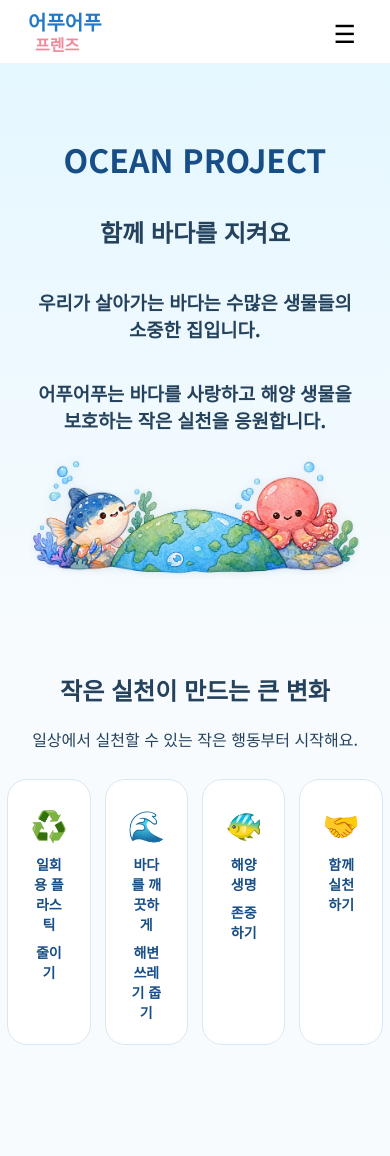
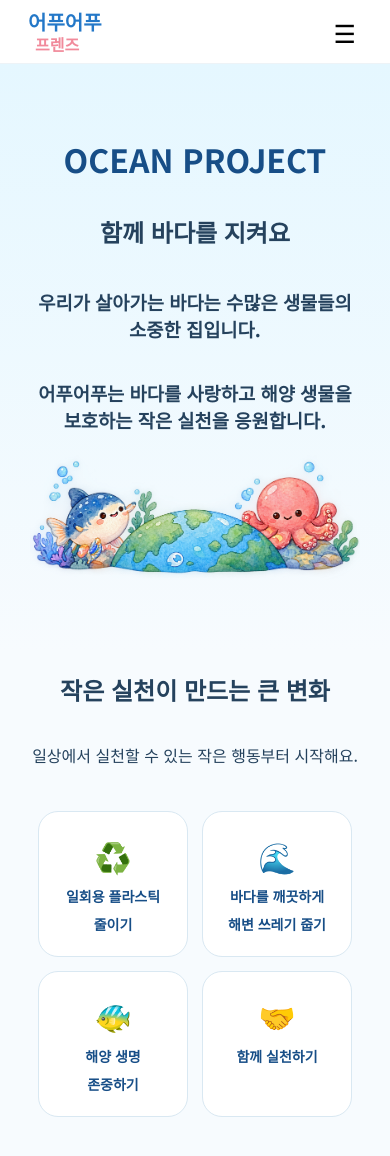
Before and after one commit to Mu-jun/apu-apu-friends-nextjs, a Next.js app: page /ocean in a window 390 px wide. Shown: the top 1156 px of the page. Before the commit the page ends 1045 px from the top, so only its background shows below. Built offline with nearby package versions, Linux system fonts and the light colour scheme.

Commit message:
ocean 페이지 feature css 수정

```diff
--- a/app/globals.css
+++ b/app/globals.css
@@ -282,7 +282,7 @@ button {
   display: grid;
   grid-template-columns: repeat(4, 1fr);
   gap: 14px;
-  margin-top: 28px;
+  margin: 28px auto 0 auto;
 }
 .feature {
   width: 150px;
@@ -365,8 +365,10 @@ button {
   color: #9aafbd;
   margin-top: 10px;
 }
-.ocean > * {
+.ocean {
   display: flex;
+  flex-direction: column;
+  align-items: center;
   justify-content: center;
 }
 .oceanBox {
@@ -526,6 +528,9 @@ button {
     grid-template-columns: 1fr;
     gap: 28px;
   }
+  .ocean {
+    margin-bottom: 50px;
+  }
   .featureList {
     grid-template-columns: repeat(2, 1fr);
   }
```
